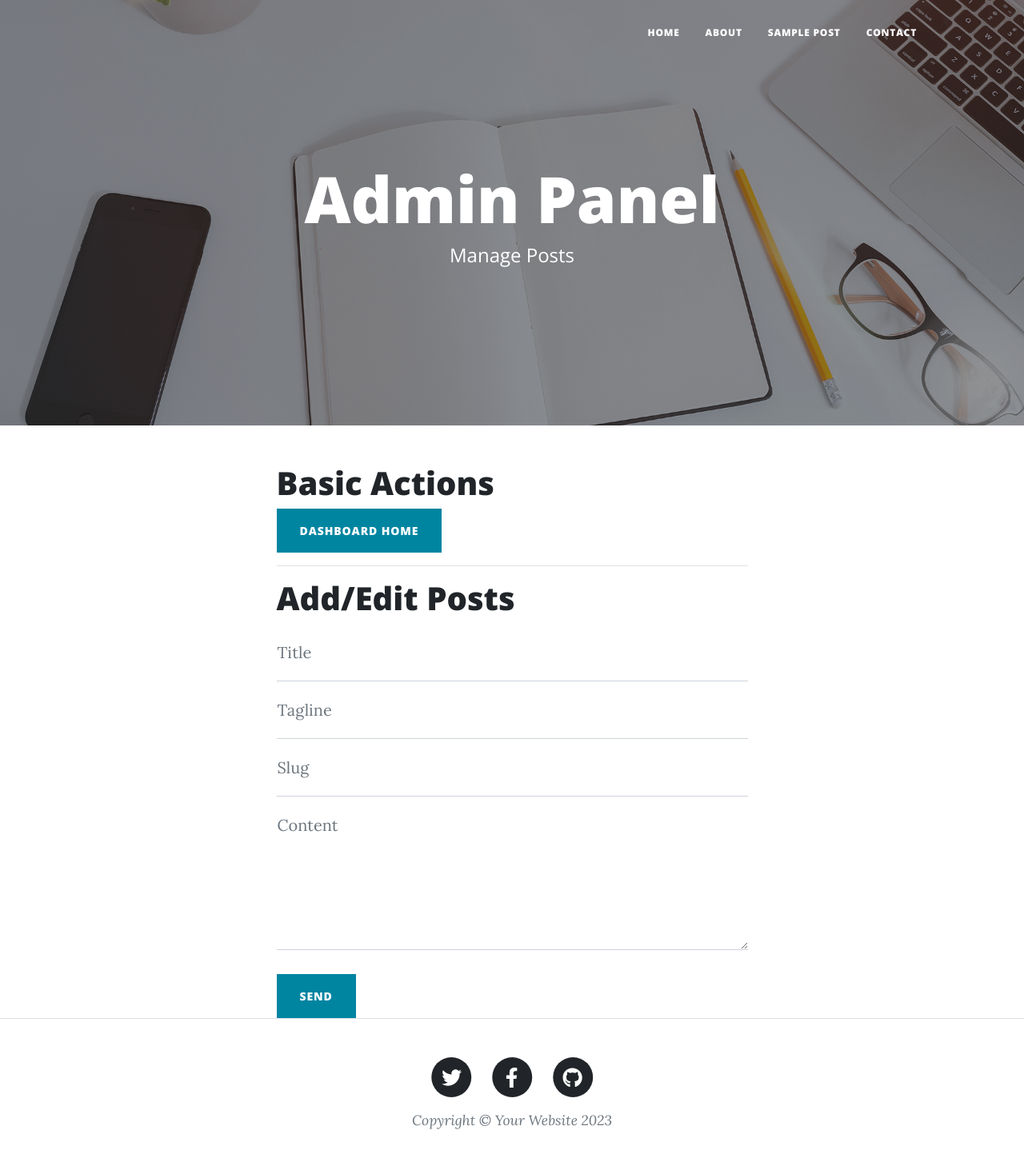
After one commit to YashSewarik/Flask, a Flask app: template Blog Website/templates/edit.html in a window 1280 px wide. The commit adds this page. Shown: the whole page at 80% size. Run offline with Flask 3, Linux system fonts and the light colour scheme; the template is opened without the code that fills it, so the values that code supplies are empty; some libraries are stand-ins or nearby versions.

Commit message:
Added Login functionality and the ability to edit/add posts

```diff
--- a/Blog Website/main.py
+++ b/Blog Website/main.py
@@ -1,4 +1,4 @@
-from flask import Flask, render_template , request, session
+from flask import Flask, render_template , request, session,redirect
 from flask_sqlalchemy import SQLAlchemy
 from flask_mail import Mail
 from datetime import datetime
@@ -42,7 +42,7 @@ class Posts(db.Model):
     tagline=db.Column(db.String(120),nullable=False)
     content = db.Column(db.String(120), nullable=False)
     date = db.Column(db.String(12), nullable=True)
-    img_file=db.Column(db.String(12),nullable=True)
+
 
 
 @app.route("/")
@@ -83,6 +83,37 @@ def post_route(post_slug):
     return render_template('post.html',params=params,post=post)
 
 
+
+
+@app.route("/edit/<string:sno>",methods=['GET','POST'])
+def edit(sno):
+    if "user" in session and session['user'] == params['admin_user']:
+        if request.method == "POST":
+            box_title = request.form.get('title')
+            tline = request.form.get('tline')
+            slug = request.form.get('slug')
+            content = request.form.get('content')
+            date = datetime.now()
+
+            if sno=='0':
+                post = Posts(title=box_title, slug=slug, content=content, tagline=tline, date=date)
+
+                db.session.add(post)
+                db.session.commit()
+
+            else:
+                post = Posts.query.filter_by(sno=sno).first()
+                post.title = box_title
+                post.tagline = tline
+                post.slug = slug
+                post.content = content
+                post.date = date
+                db.session.commit()
+                return redirect('/edit/'+sno)
+        post = Posts.query.filter_by(sno=sno).first()
+        return render_template('edit.html',params=params,post=post,sno=sno)
+
+
 @app.route("/contact",methods = ['GET','POST'])
 def contact():
     if (request.method=='POST'):
@@ -103,4 +134,9 @@ def contact():
 
     return render_template('contact.html',params=params)
 
+@app.route('/logout')
+def logout():
+    session.pop('user')
+    return redirect('/dashboard')
+
 app.run(debug=True)
--- a/Blog Website/templates/dashboard.html
+++ b/Blog Website/templates/dashboard.html
@@ -18,6 +18,10 @@
             <div class="row gx-4 gx-lg-5 justify-content-center">
                 <div class="col-md-10 col-lg-8 col-xl-7">
                     <!-- Post preview-->
+                    <h1>Basic Actions</h1>
+                    <a href="/edit/0"><button class="btn btn-primary text-uppercase">Add Post</button></a>
+                    <a href="/logout"><button class="btn btn-primary text-uppercase">Logout</button></a>
+                    <hr>
                     <h1>Edit Posts</h1>
                     <table class="table">
                         <thead>
@@ -36,7 +40,7 @@
                             <td>{{post.sno}}</td>
                             <td>{{post.title}}</td>
                             <td>{{post.date}}</td>
-                            <td><button class="btn btn-primary text-uppercase">Edit</button></td>
+                            <td><a href="/edit/{{post.sno}}"><button class="btn btn-primary text-uppercase">Edit</button></a></td>
                             <td><button class="btn btn-primary text-uppercase">Delete</button></td>
                           </tr>
 
--- /dev/null
+++ b/Blog Website/templates/edit.html
@@ -0,0 +1,79 @@
+{% extends "layout.html" %}
+{% block body %}
+        <!-- Page Header-->
+        <header class="masthead" style="background-image: url('  {{ url_for('static', filename='assets/img/home-bg.jpg')}}     ')">
+            <div class="container position-relative px-4 px-lg-5">
+                <div class="row gx-4 gx-lg-5 justify-content-center">
+                    <div class="col-md-10 col-lg-8 col-xl-7">
+                        <div class="site-heading">
+                            <h1>Admin Panel</h1>
+                            <span class="subheading">Manage Posts</span>
+                        </div>
+                    </div>
+                </div>
+            </div>
+        </header>
+        <!-- Main Content-->
+        <div class="container px-4 px-lg-5">
+            <div class="row gx-4 gx-lg-5 justify-content-center">
+                <div class="col-md-10 col-lg-8 col-xl-7">
+                    <h1>Basic Actions</h1>
+                    <a href="/dashboard"><button class="btn btn-primary text-uppercase">Dashboard Home</button></a>
+
+                    <hr>
+                    <!-- Post preview-->
+                    <h1>Add/Edit Posts</h1>
+                    <form id="contactForm" action = '/edit/{{sno}}' method = 'post' data-sb-form-api-token="API_TOKEN">
+                        <div class="form-floating">
+                            <input class="form-control" name='title' id="title" type="text" placeholder="Enter your name..." data-sb-validations="required" value="{{post.title}}"/>
+                            <label for="name">Title</label>
+                            <div class="invalid-feedback" data-sb-feedback="name:required">A name is required.</div>
+                        </div>
+                        <div class="form-floating">
+                            <input class="form-control" name = 'tline' id="tline" type="text" placeholder="Enter your email..." data-sb-validations="required,email" value="{{post.tagline}}"/>
+                            <label for="email">Tagline</label>
+                            <div class="invalid-feedback" data-sb-feedback="email:required">An email is required.</div>
+                            <div class="invalid-feedback" data-sb-feedback="email:email">Email is not valid.</div>
+                        </div>
+                        <div class="form-floating">
+                            <input class="form-control" name = 'slug' id="slug" type="text" placeholder="Enter your phone number..." data-sb-validations="required" value="{{post.slug}}"/>
+                            <label for="phone">Slug</label>
+                            <div class="invalid-feedback" data-sb-feedback="phone:required">A phone number is required.</div>
+                        </div>
+                        <div class="form-floating">
+                            <textarea class="form-control" name = 'content' id="content" placeholder="Enter your message here..." style="height: 12rem" data-sb-validations="required" >{{post.content}}</textarea>
+                            <label for="message">Content</label>
+                            <div class="invalid-feedback" data-sb-feedback="message:required">A message is required.</div>
+                        </div>
+                        <br />
+                        <!-- Submit success message-->
+                        <!---->
+                        <!-- This is what your users will see when the form-->
+                        <!-- has successfully submitted-->
+                        <div class="d-none" id="submitSuccessMessage">
+                            <div class="text-center mb-3">
+                                <div class="fw-bolder">Form submission successful!</div>
+                                To activate this form, sign up at
+                                <br />
+                                <a href="https://startbootstrap.com/solution/contact-forms">https://startbootstrap.com/solution/contact-forms</a>
+                            </div>
+                        </div>
+                        <!-- Submit error message-->
+                        <!---->
+                        <!-- This is what your users will see when there is-->
+                        <!-- an error submitting the form-->
+                        <div class="d-none" id="submitErrorMessage"><div class="text-center text-danger mb-3">Error sending message!</div></div>
+                        <!-- Submit Button-->
+                        <button class="btn btn-primary text-uppercase" id="submitButton" type="submit">Send</button>
+                    </form>
+
+
+
+
+
+
+                </div>
+            </div>
+        </div>
+        <!-- Footer-->
+        {% endblock %}
```
